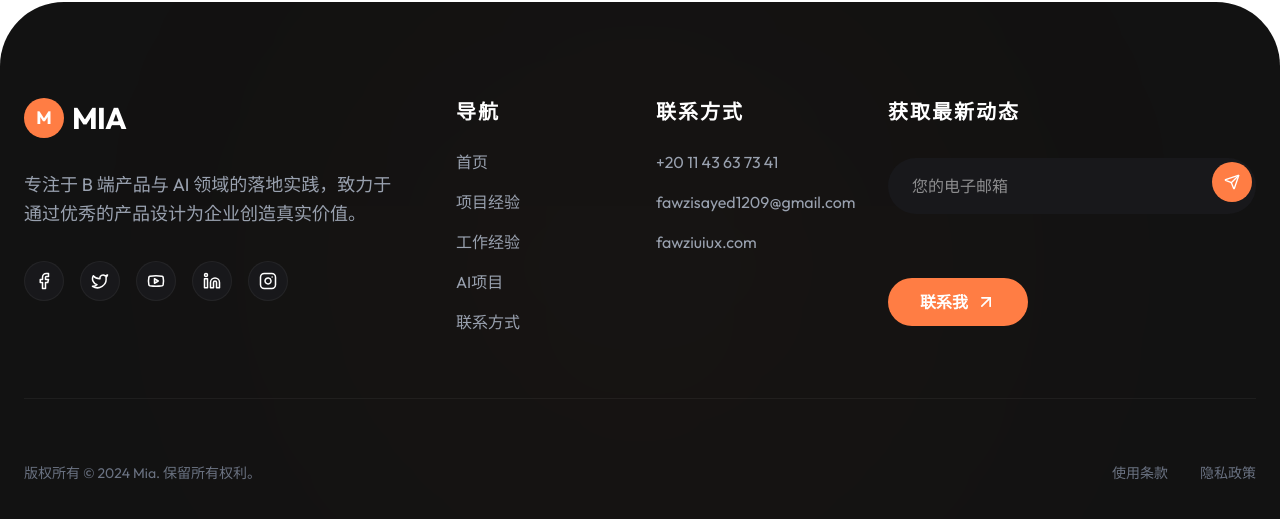
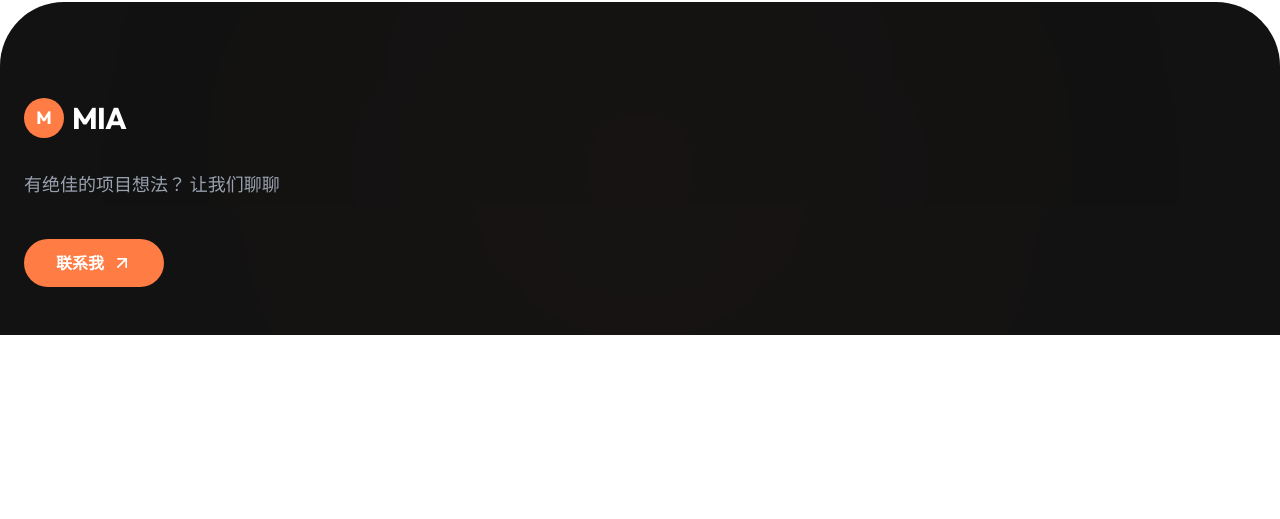
Before and after one commit to Miaaaim/portfolio, a React (Vite) app: page / in a window 1280 px wide. Shown: the part 5637-6156 px from the top of the page. After the commit the page ends 5972 px from the top, so only its background shows below. Built offline with nearby package versions, Linux system fonts and the light colour scheme.

Commit message:
更新首页底部

```diff
--- a/src/components/Footer.tsx
+++ b/src/components/Footer.tsx
@@ -1,89 +1,24 @@
-import { motion } from 'motion/react';
-import { Facebook, Instagram, Linkedin, Twitter, Youtube, Send, ArrowUpRight } from 'lucide-react';
+import { ArrowUpRight } from 'lucide-react';
 
 export default function Footer() {
-  const navigationLinks = [
-    { label: '首页', id: 'home' },
-    { label: '项目经验', id: 'service' },
-    { label: '工作经验', id: 'resume' },
-    { label: 'AI项目', id: 'portfolio' },
-    { label: '联系方式', id: 'contact' }
-  ];
-
-  const contactInfo = ['+20 11 43 63 73 41', 'fawzisayed1209@gmail.com', 'fawziuiux.com'];
-
   return (
     <footer className="bg-brand-dark text-white rounded-t-[4rem] px-6 pt-24 pb-12 overflow-hidden relative">
-      <div className="max-w-7xl mx-auto grid grid-cols-1 md:grid-cols-12 gap-16 items-start relative z-10">
-
-        {/* Brand Section */}
-        <div className="md:col-span-4 space-y-8">
+      <div className="max-w-7xl mx-auto relative z-10">
+        <div className="max-w-xl space-y-8">
           <div className="flex items-center gap-2">
             <div className="w-10 h-10 bg-brand-orange rounded-full flex items-center justify-center font-bold text-lg uppercase">M</div>
             <span className="font-bold text-3xl tracking-tight uppercase">Mia</span>
           </div>
           <p className="text-gray-400 text-lg leading-relaxed max-w-sm">
-            专注于 B 端产品与 AI 领域的落地实践，致力于通过优秀的产品设计为企业创造真实价值。
+            有绝佳的项目想法？ 让我们聊聊
           </p>
-          <div className="flex gap-4">
-             {[Facebook, Twitter, Youtube, Linkedin, Instagram].map((Icon, i) => (
-               <a key={i} href="#" className="w-10 h-10 bg-zinc-900 rounded-full flex items-center justify-center hover:bg-brand-orange transition-colors border border-white/5">
-                 <Icon size={18} />
-               </a>
-             ))}
+
+          <div className="pt-2">
+            <button className="bg-brand-orange text-white px-8 py-3 rounded-full font-bold flex items-center gap-2 w-fit hover:pr-10 transition-all group">
+              联系我 <ArrowUpRight size={20} className="group-hover:translate-x-1 group-hover:-translate-y-1 transition-transform" />
+            </button>
           </div>
         </div>
-
-        {/* Links Sections */}
-        <div className="md:col-span-4 grid grid-cols-2 gap-8">
-          <div className="space-y-6">
-            <h4 className="text-xl font-bold text-white uppercase tracking-widest">导航</h4>
-            <ul className="space-y-4">
-              {navigationLinks.map((link) => (
-                <li key={link.id}>
-                  <a href={`#${link.id}`} className="text-gray-400 hover:text-brand-orange transition-colors">{link.label}</a>
-                </li>
-              ))}
-            </ul>
-          </div>
-          <div className="space-y-6">
-            <h4 className="text-xl font-bold text-white uppercase tracking-widest">联系方式</h4>
-            <ul className="space-y-4">
-              {contactInfo.map((info) => (
-                <li key={info} className="text-gray-400">{info}</li>
-              ))}
-            </ul>
-          </div>
-        </div>
-
-        {/* Newsletter Section */}
-        <div className="md:col-span-4 space-y-8">
-           <h4 className="text-xl font-bold uppercase tracking-widest">获取最新动态</h4>
-           <div className="relative group">
-              <input
-                type="text"
-                placeholder="您的电子邮箱"
-                className="w-full bg-zinc-900 border-none rounded-full py-4 px-6 focus:ring-1 focus:ring-brand-orange outline-none transition-all pr-14"
-              />
-              <button className="absolute right-1 top-1 bottom-1 bg-brand-orange text-white w-10 h-10 rounded-full flex items-center justify-center hover:bg-white hover:text-brand-dark transition-all">
-                <Send size={16} />
-              </button>
-           </div>
-
-           <div className="pt-8">
-              <button className="bg-brand-orange text-white px-8 py-3 rounded-full font-bold flex items-center gap-2 w-fit hover:pr-10 transition-all group">
-                联系我 <ArrowUpRight size={20} className="group-hover:translate-x-1 group-hover:-translate-y-1 transition-transform" />
-              </button>
-           </div>
-        </div>
-      </div>
-
-      <div className="max-w-7xl mx-auto pt-16 mt-16 border-t border-white/5 flex flex-col md:flex-row justify-between items-center gap-6 text-sm text-gray-500">
-         <p>版权所有 © 2024 Mia. 保留所有权利。</p>
-         <div className="flex gap-8">
-            <a href="#" className="hover:text-white">使用条款</a>
-            <a href="#" className="hover:text-white">隐私政策</a>
-         </div>
       </div>
 
       {/* Visual background details */}
```
